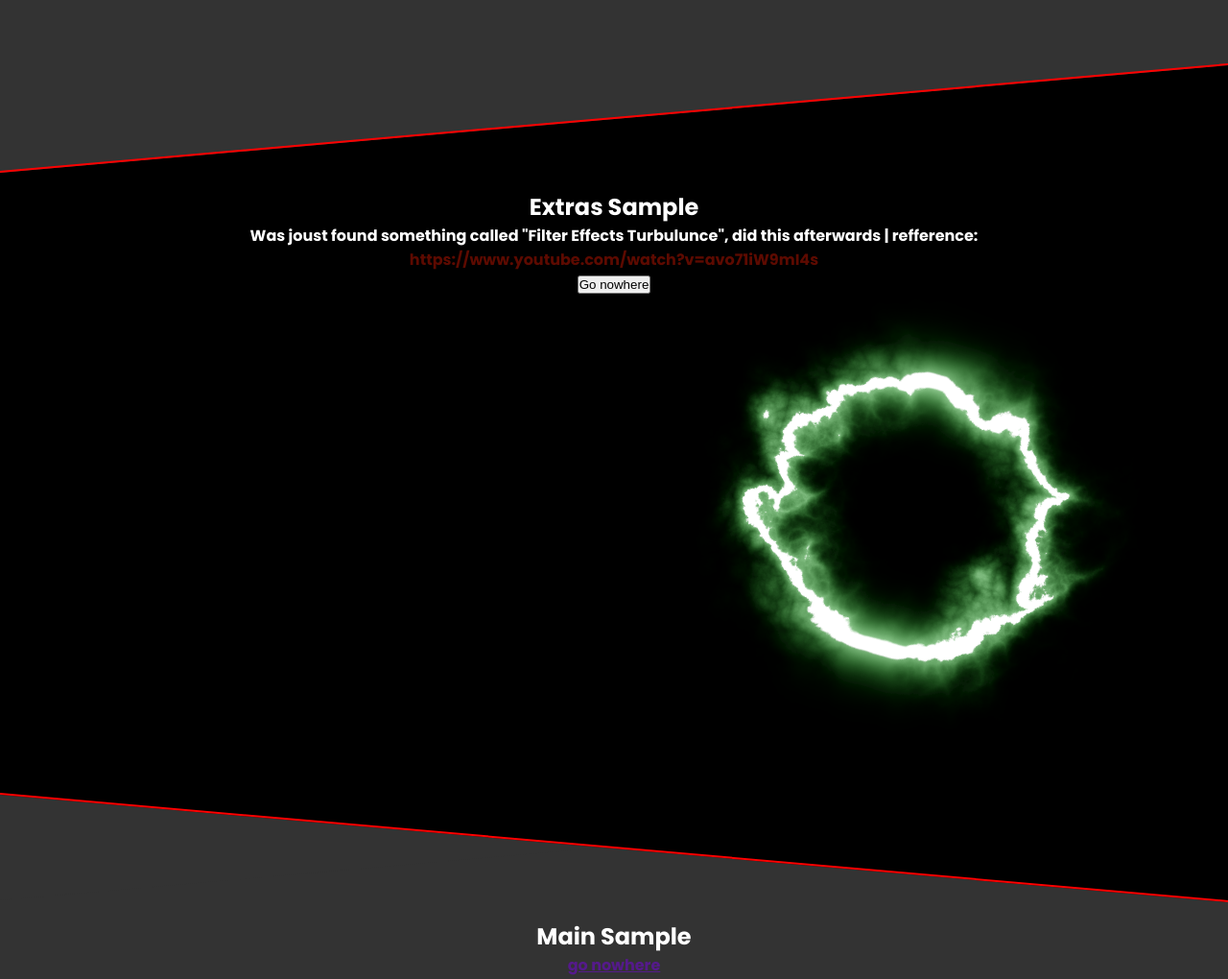
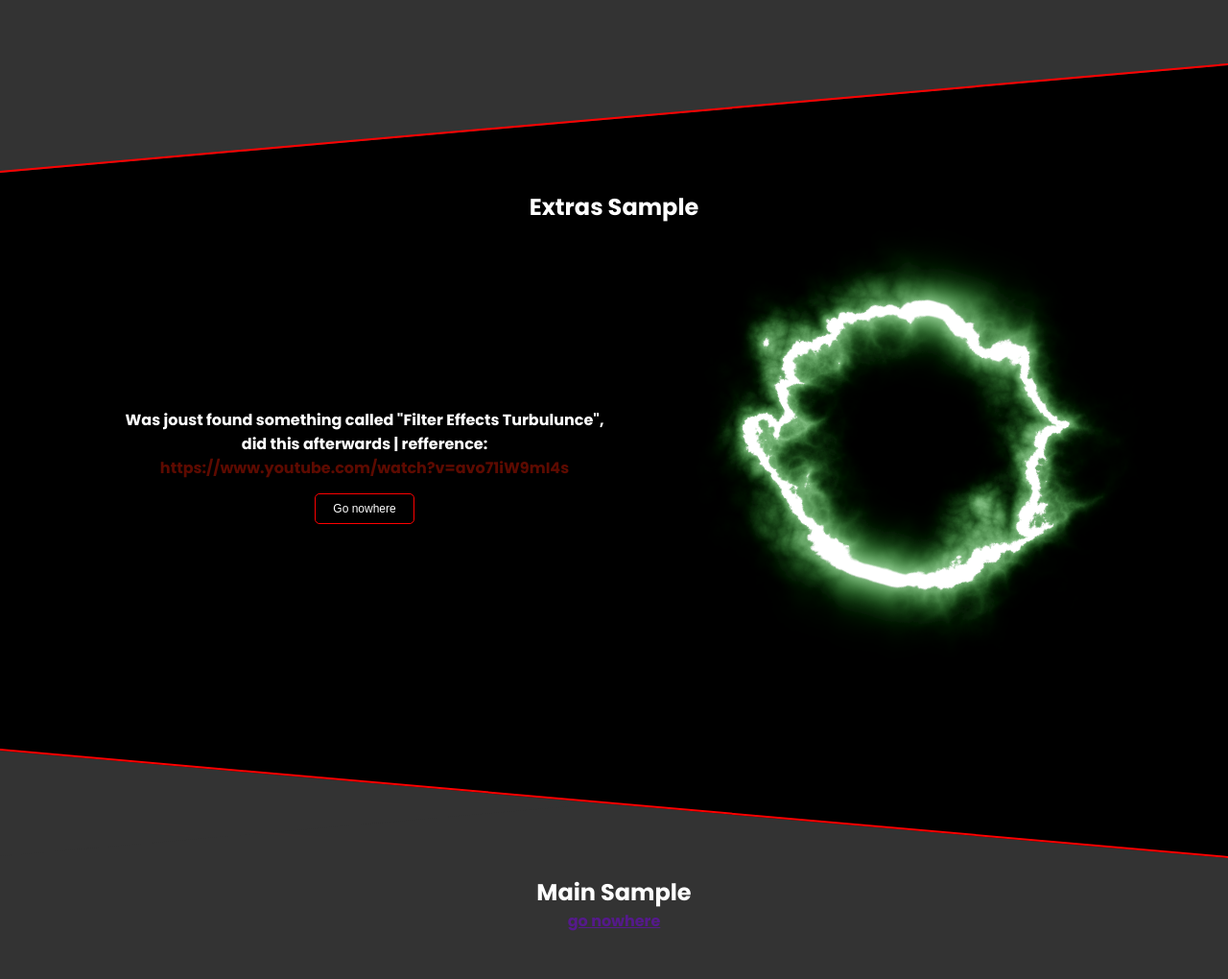
Before and after one commit to fadilah4/ProjectE07, a plain HTML site: page index.html in a window 1280 px wide. Shown: the part 552-1572 px from the top of the page at 96% size. Drawn offline with Linux system fonts and the light colour scheme.

Commit message:
Update s-styler.css

```diff
--- a/css/s-styler.css
+++ b/css/s-styler.css
@@ -88,14 +88,32 @@ body{
 	display: block;
 	height: auto;
 }
-
-
+.lefties{
+	width: 50%;
+	margin-top: 12em;
+	float: left;
+}
+.lefties button{
+	margin-top: 1.2em;
+	border: 1px solid red;
+	background: transparent;
+	outline: none;
+	padding: 8px 18px;
+	color: #fff;
+	cursor: pointer;
+	font-size: 12px;
+	border-radius: 5px;
+}
+.objects{
+	float: right;
+	margin-bottom: -8em;
+}
 
 
 /*Fx stuff*/
 #triads {
 	position: relative;
-	float: right;
+	z-index: 15;
 	width: 450px;
 	height: 450px;
 	filter: url(#weeeve) blur(.5px);
```
